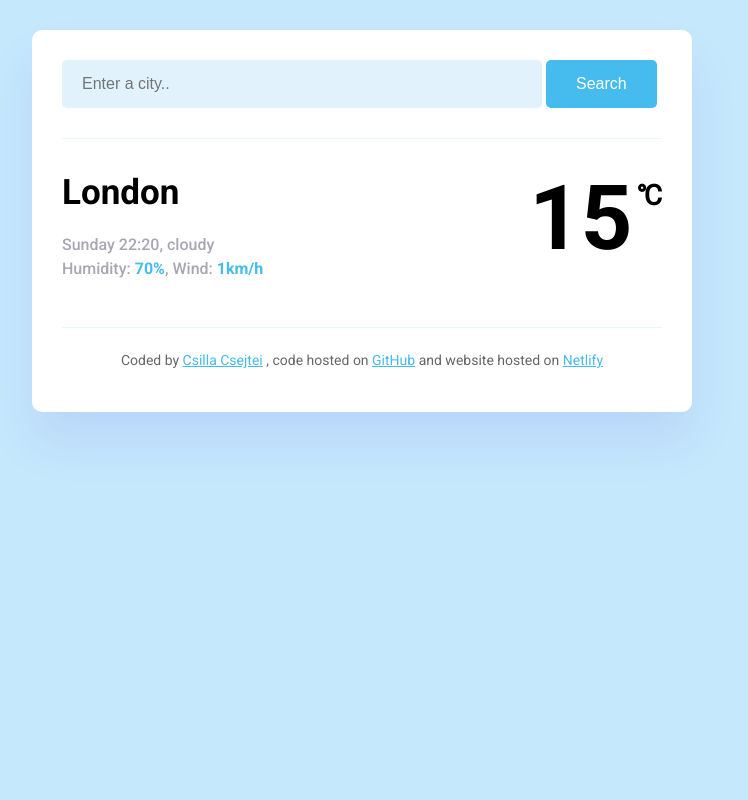
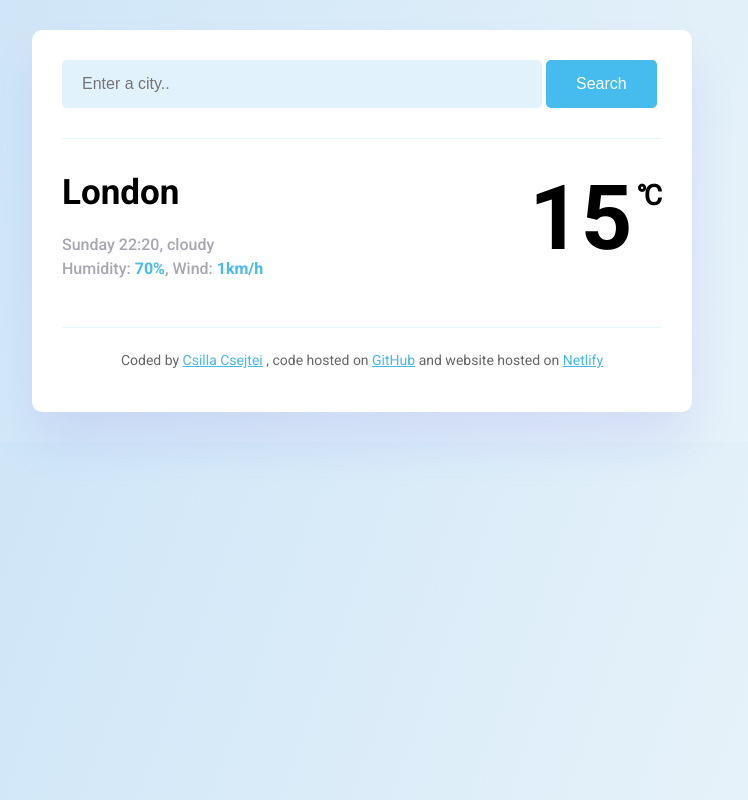
Before and after one commit to CsillaCsejtei/Weather-forecast-app, a plain HTML site: page index.html in a window 1280 px wide. Shown: the whole page, without its empty margins (278-1026 px from the left). Drawn offline with nearby package versions, Linux system fonts and the light colour scheme.

Commit message:
CSS background change

```diff
--- a/src/index.css
+++ b/src/index.css
@@ -1,5 +1,9 @@
 body {
-  background-color: rgb(197, 232, 252);
+  background: linear-gradient(
+    109.6deg,
+    rgb(204, 228, 247) 11.2%,
+    rgb(237, 246, 250) 100.2%
+  );
   font-family: "Roboto", sans-serif;
 }
 a {
```
